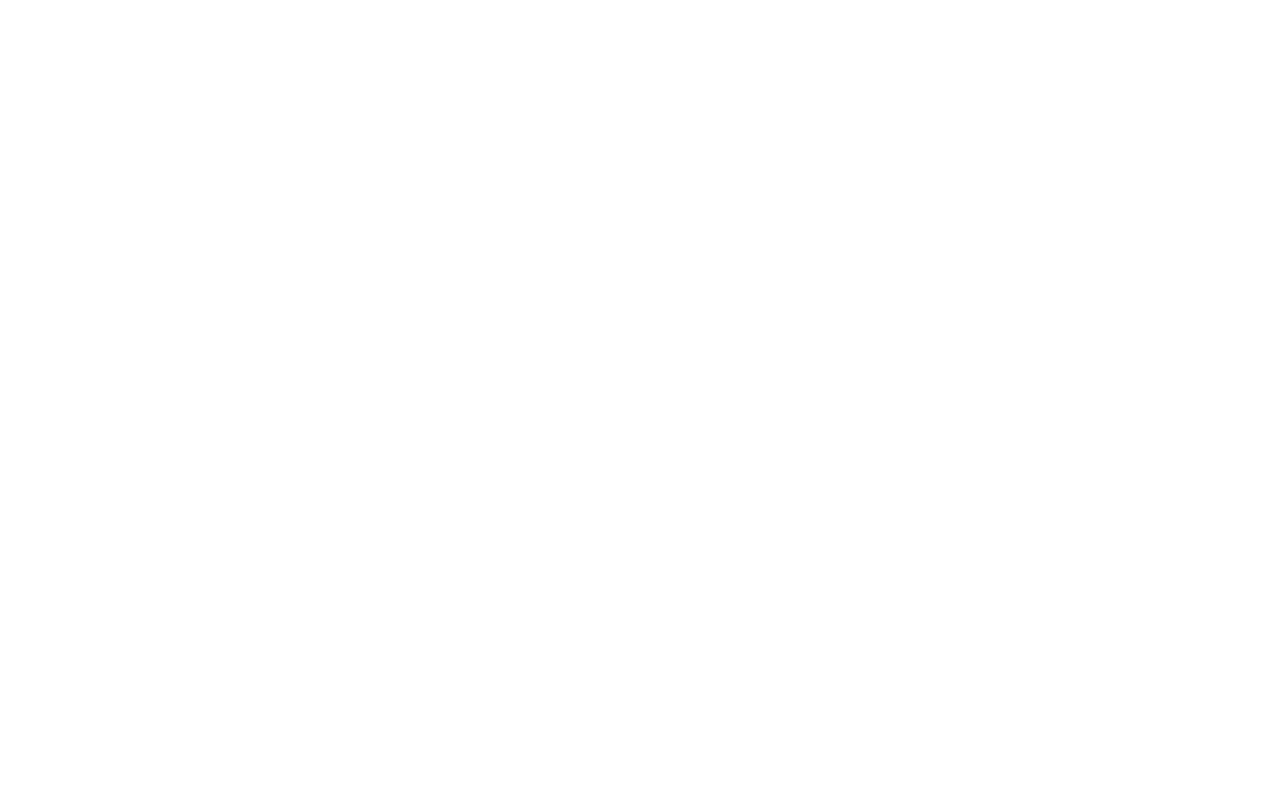
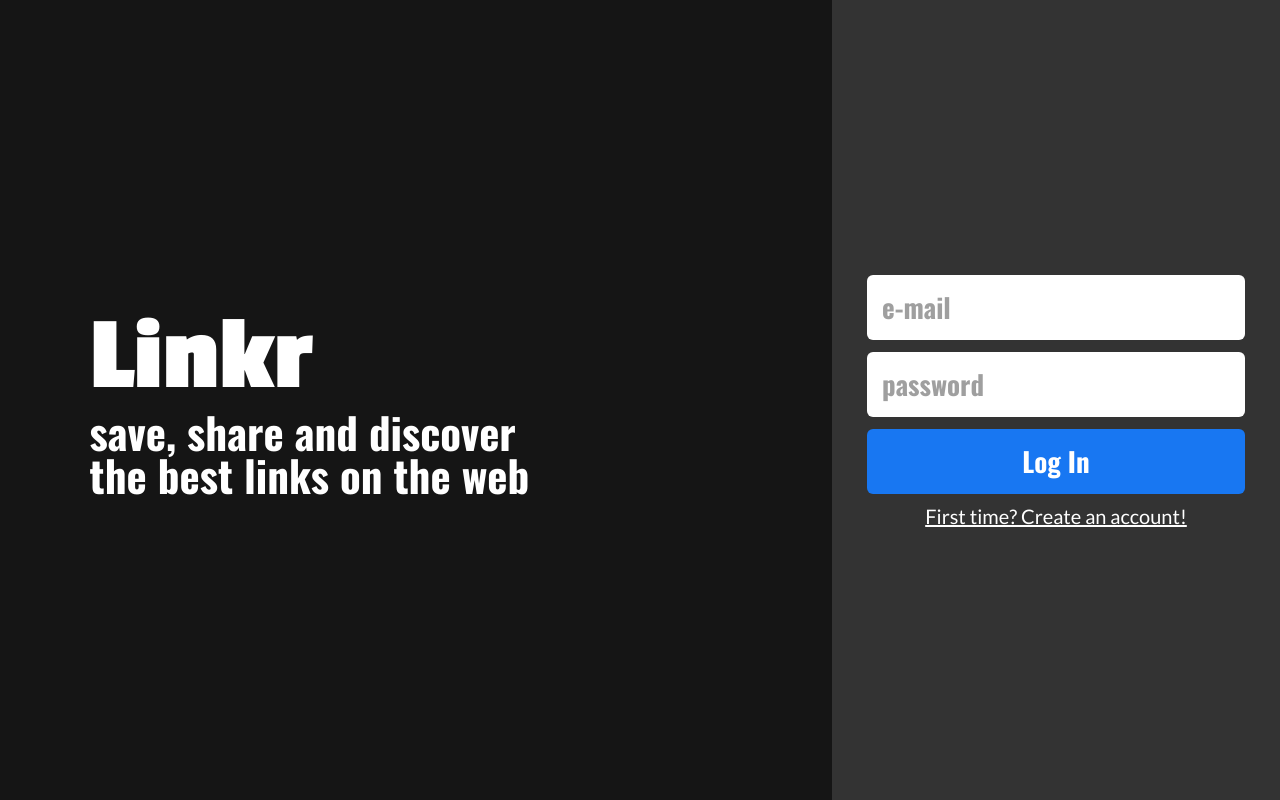
Before and after one commit to eumerme/projeto17-linkr-front, a React (Create React App) app: page / in a window 1280 px wide. Before the commit this address had no page. Built offline with nearby package versions, Linux system fonts and the light colour scheme.

Commit message:
feat: login e persistência de login

```diff
--- a/src/components/App.js
+++ b/src/components/App.js
@@ -1,14 +1,16 @@
 import GlobalStyle from "../styles/globalStyles";
-import { BrowserRouter, Routes, Route } from 'react-router-dom';
+import { BrowserRouter, Routes, Route } from "react-router-dom";
 import SingUp from "./SignUp/SignUp";
+import SignIn from "./SignIn/SignIn";
 
-export default function App(){
+export default function App() {
 	return (
 		<>
-            <GlobalStyle/>
+			<GlobalStyle />
 			<BrowserRouter>
 				<Routes>
-                    <Route path="/signup" element={<SingUp/>}/>
+					<Route path="/" element={<SignIn />} />
+					<Route path="/sign-up" element={<SingUp />} />
 				</Routes>
 			</BrowserRouter>
 		</>
--- /dev/null
+++ b/src/components/SignIn/SignIn.js
@@ -0,0 +1,77 @@
+import AuthSyles from "../../styles/AuthStyles.js";
+import { useState } from "react";
+import { Navigate, useNavigate } from "react-router-dom";
+import { ThreeDots } from "react-loader-spinner";
+import { login } from "../../services/linkr.js";
+
+export default function SignIn() {
+	const navigate = useNavigate();
+	const [email, setEmail] = useState("");
+	const [password, setPassword] = useState("");
+	const [isDisabled, setIsDisabled] = useState(false);
+	const [msgBtn, setMsgBtn] = useState("Log In");
+	const auth = JSON.parse(localStorage.getItem("linkr"));
+
+	function loginUser(event) {
+		event.preventDefault();
+		setIsDisabled(true);
+		setMsgBtn(<ThreeDots color="#FFF" height={45} width={45} />);
+
+		const promise = login({
+			email,
+			password,
+		});
+		promise
+			.then((res) => {
+				localStorage.setItem(
+					"linkr",
+					JSON.stringify({
+						name: res.data.name,
+						token: res.data.token,
+					})
+				);
+				navigate("/timeline");
+			})
+			.catch((error) => {
+				setIsDisabled(false);
+				setMsgBtn("Log In");
+				alert("Email ou senha incorretos!");
+			});
+	}
+
+	function redirect() {
+		if (!isDisabled) {
+			navigate("/sign-up");
+		}
+	}
+
+	return (
+		<>
+			{auth ? (
+				<Navigate to="/timeline" />
+			) : (
+				<AuthSyles onSubmit={loginUser} isDisabled={isDisabled}>
+					<input
+						value={email}
+						onChange={(e) => setEmail(e.target.value)}
+						type="email"
+						disabled={isDisabled}
+						placeholder="e-mail"
+						required
+					/>
+					<input
+						value={password}
+						onChange={(e) => setPassword(e.target.value)}
+						minLength="3"
+						type="password"
+						disabled={isDisabled}
+						placeholder="password"
+						required
+					/>
+					<button disabled={isDisabled}>{msgBtn}</button>
+					<p onClick={() => redirect()}>First time? Create an account!</p>
+				</AuthSyles>
+			)}
+		</>
+	);
+}
--- a/src/components/SignUp/SignUp.js
+++ b/src/components/SignUp/SignUp.js
@@ -1,60 +1,90 @@
-import AuthSyles from "../../styles/AuthStyles";
-import { useState } from 'react';
+import AuthSyles from "../../styles/AuthStyles.js";
+import { useState } from "react";
 import { useNavigate } from "react-router-dom";
 import { ThreeDots } from "react-loader-spinner";
-import { register } from "../../services/linkr";
+import { register } from "../../services/linkr.js";
 
-export default function SingUp(){
+export default function SingUp() {
+	const navigate = useNavigate();
+	const [email, setEmail] = useState("");
+	const [password, setPassword] = useState("");
+	const [username, setUsername] = useState("");
+	const [url, setUrl] = useState("");
+	const [isDisabled, setIsDisabled] = useState(false);
+	const [msgBtn, setMsgBtn] = useState("Sign Up");
 
-    const navigate = useNavigate();
-    const [email, setEmail] = useState('');
-    const [password, setPassword] = useState('');
-    const [username, setUsername] = useState('');
-    const [url, setUrl] = useState('');
-    const [isDisabled, setIsDisabled] = useState(false);
-    const [msgBtn, setMsgBtn] = useState('Sign Up');
-
-    function registerUser(event){
+	function registerUser(event) {
 		event.preventDefault();
 		setIsDisabled(true);
 		setMsgBtn(<ThreeDots color="#FFF" height={45} width={45} />);
 
-        if(username === ' ') {
-            setTimeout(function() {
-                alert('Dados inválidos, preencha novamente!');
+		if (username === " ") {
+			setTimeout(function () {
+				alert("Dados inválidos, preencha novamente!");
 				setIsDisabled(false);
-                setMsgBtn('Sign Up');
-            }, 1000)
-        }else{
+				setMsgBtn("Sign Up");
+			}, 1000);
+		} else {
 			register({
 				email,
 				password,
 				name: username,
-                imageUrl: url
-           }).then(() => {
-                navigate('/');
-           }).catch((error) => {
-                if(error.response.status === 422) alert('Dados Inválidos!');
-                if(error.response.status === 409) alert('E-mail já cadastrado!');
+				imageUrl: url,
+			})
+				.then(() => {
+					navigate("/");
+				})
+				.catch((error) => {
+					if (error.response.status === 422) alert("Dados Inválidos!");
+					if (error.response.status === 409) alert("E-mail já cadastrado!");
 					setIsDisabled(false);
-                setMsgBtn('Sign Up');
+					setMsgBtn("Sign Up");
 				});
 		}
 	}
 
-    function redirect(){
-        if(!isDisabled){
-            navigate('/');
+	function redirect() {
+		if (!isDisabled) {
+			navigate("/");
 		}
 	}
 
 	return (
 		<>
 			<AuthSyles onSubmit={registerUser} isDisabled={+isDisabled}>
-                <input value={email} onChange={(e) => setEmail(e.target.value)} type='email' disabled={isDisabled} placeholder='e-mail' required/>
-                <input value={password} onChange={(e) => setPassword(e.target.value)} minLength='3' type='password' disabled={isDisabled} placeholder='password' required/>
-                <input value={username} onChange={(e) => setUsername(e.target.value)} type='text' disabled={isDisabled} placeholder='username' required/>
-                <input value={url} onChange={(e) => setUrl(e.target.value)} type='url' disabled={isDisabled} placeholder='picture url' required/>
+				<input
+					value={email}
+					onChange={(e) => setEmail(e.target.value)}
+					type="email"
+					disabled={isDisabled}
+					placeholder="e-mail"
+					required
+				/>
+				<input
+					value={password}
+					onChange={(e) => setPassword(e.target.value)}
+					minLength="3"
+					type="password"
+					disabled={isDisabled}
+					placeholder="password"
+					required
+				/>
+				<input
+					value={username}
+					onChange={(e) => setUsername(e.target.value)}
+					type="text"
+					disabled={isDisabled}
+					placeholder="username"
+					required
+				/>
+				<input
+					value={url}
+					onChange={(e) => setUrl(e.target.value)}
+					type="url"
+					disabled={isDisabled}
+					placeholder="picture url"
+					required
+				/>
 				<button disabled={isDisabled}>{msgBtn}</button>
 				<p onClick={() => redirect()}>Switch back to log in</p>
 			</AuthSyles>
--- a/src/services/linkr.js
+++ b/src/services/linkr.js
@@ -1,9 +1,13 @@
-import axios from 'axios';
+import axios from "axios";
 
-const BASE_URL = 'http://localhost:4000';
+const BASE_URL = "http://localhost:4000";
 
-function register(body){
-    return axios.post(`${BASE_URL}/signup`, body);
+function register(body) {
+	return axios.post(`${BASE_URL}/sign-up`, body);
 }
 
-export { register };
+function login(body) {
+	return axios.post(`${BASE_URL}/sign-in`, body);
+}
+
+export { register, login };
```
Lines whose indentation alone changed are shown as unchanged.
